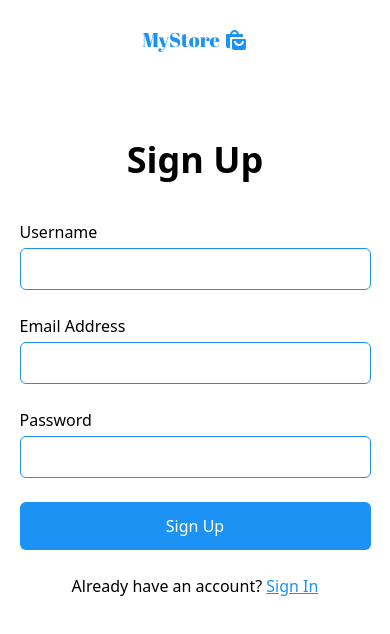
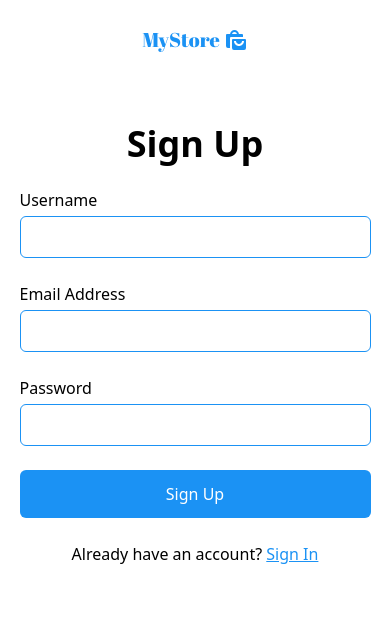
Before and after one commit to DevAdedeji/mystore-frontend, a Nuxt app: page /auth/signup in a window 390 px wide. Shown: the top 634 px of the page. Built offline with nearby package versions, Linux system fonts and the light colour scheme.

Commit message:
Made some corrections

```diff
--- a/pages/auth/signin.vue
+++ b/pages/auth/signin.vue
@@ -1,6 +1,6 @@
 <template>
   <div class="w-full">
-    <p class="text-center text-4xl font-bold py-10">Sign In</p>
+    <p class="text-center text-4xl font-bold py-6 md:py-10">Sign In</p>
     <form class="w-[90%] sm:w-[70&] lg:w-[30%] mx-auto flex flex-col gap-10">
       <div class="flex flex-col gap-1">
         <label for="email">Email Address</label>
--- a/pages/auth/signup.vue
+++ b/pages/auth/signup.vue
@@ -1,6 +1,6 @@
 <template>
   <div class="w-full">
-    <p class="text-center text-4xl font-bold py-10">Sign Up</p>
+    <p class="text-center text-4xl font-bold py-6 md:py-10">Sign Up</p>
     <form class="w-[90%] sm:w-[70&] lg:w-[30%] mx-auto flex flex-col gap-6">
       <div class="flex flex-col gap-1">
         <label for="username">Username</label>
```
